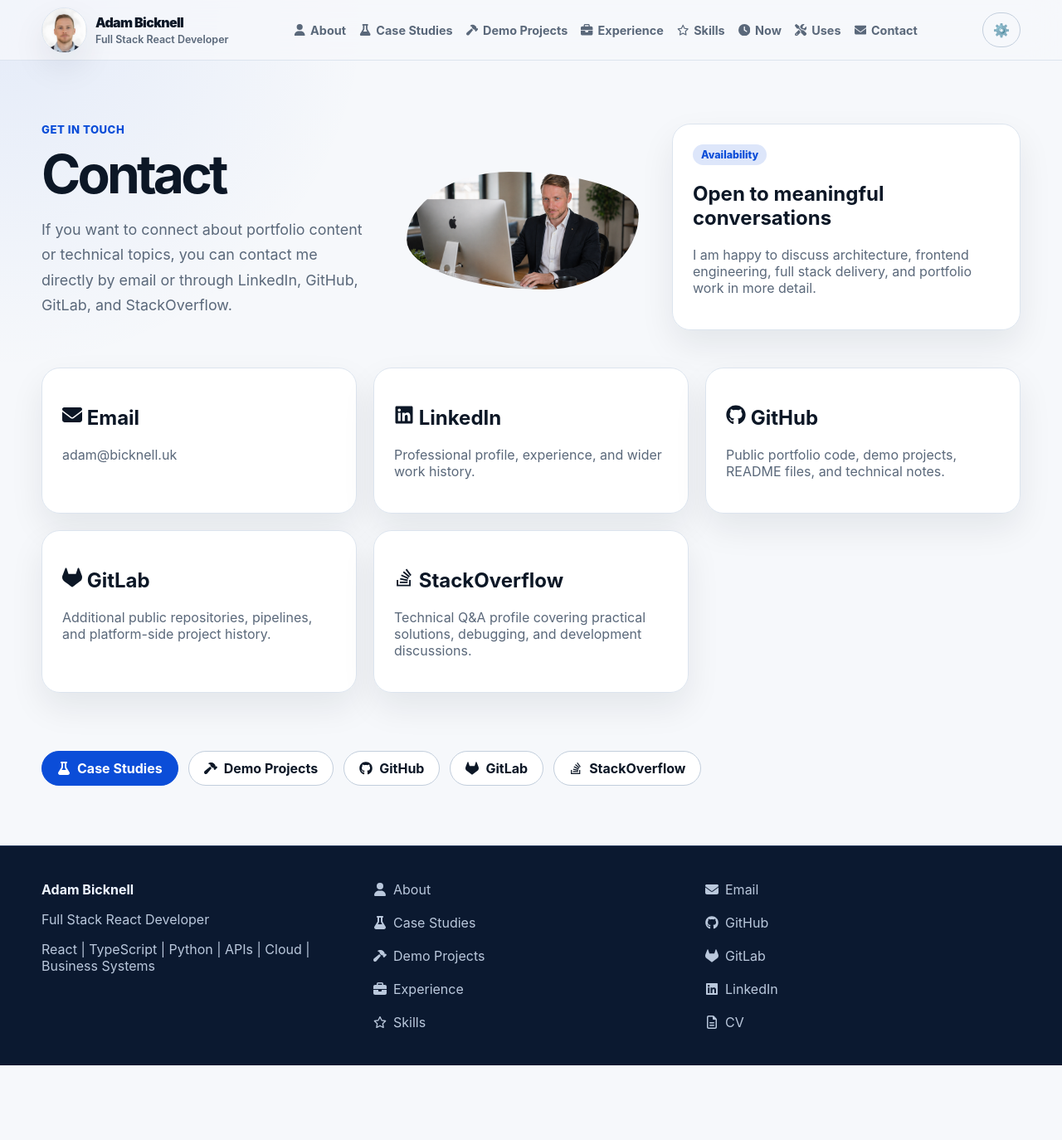
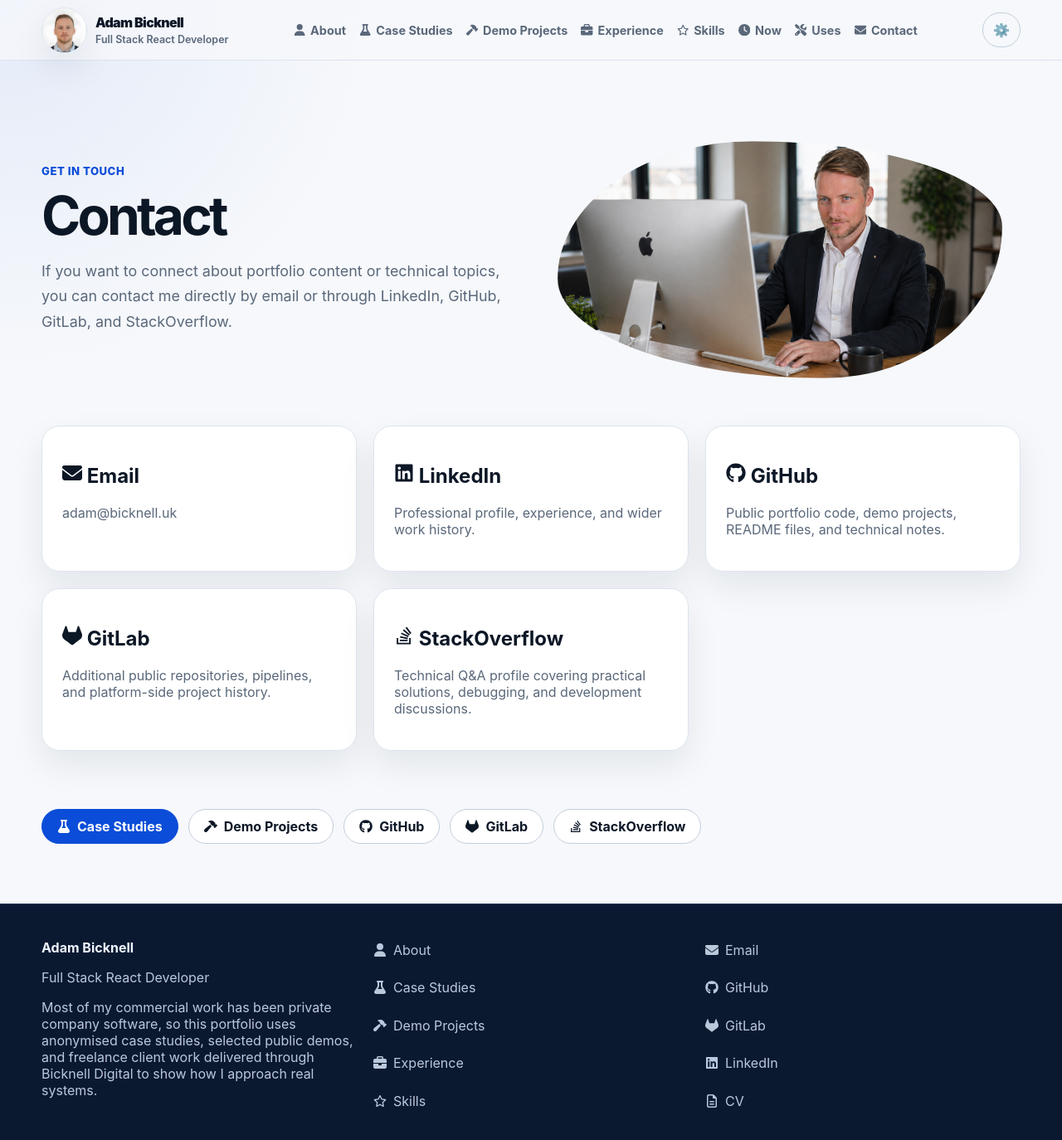
Before and after one commit to adambicknell/development-portfolio, a Next.js app: page /contact in a window 1280 px wide. Shown: the top 1374 px of the page at 83% size. Before the commit the page ends 1284 px from the top, so only its background shows below. Built offline with nearby package versions, Linux system fonts and the light colour scheme.

Commit message:
UPDATE: Various page copy.

```diff
--- a/src/app/contact/page.tsx
+++ b/src/app/contact/page.tsx
@@ -15,7 +15,7 @@
   return (
     <section className="section">
       <div className="container">
-        <div className="profile-hero-layout">
+        <div className="profile-hero-layout-two-column">
           <div className="animate-fade-in-left" style={{ maxWidth: 760 }}>
             <span className="eyebrow">Get in touch</span>
             <h1 className="h1">Contact</h1>
@@ -39,11 +39,6 @@
               </div>
             </div>
           </div>
-          <aside className="card animate-fade-in-right">
-            <span className="badge">Availability</span>
-            <h2>Open to meaningful conversations</h2>
-            <p className="muted">I am happy to discuss architecture, frontend engineering, full stack delivery, and portfolio work in more detail.</p>
-          </aside>
         </div>
 
         <div className="grid grid-3 section-tight">
--- a/src/app/globals.css
+++ b/src/app/globals.css
@@ -262,6 +262,13 @@
 .profile-hero-layout {
   display: grid;
   grid-template-columns: minmax(0, 1fr) minmax(240px, 320px) minmax(0, 420px);
+  align-items: center;
+  gap: 20px;
+}
+
+.profile-hero-layout-two-column {
+  display: grid;
+  grid-template-columns: minmax(0, 1fr) minmax(0, 1fr);
   align-items: center;
   gap: 20px;
 }
@@ -678,6 +685,7 @@
   .grid-3,
   .grid-4,
   .profile-hero-layout,
+  .profile-hero-layout-two-column,
   .hero-grid,
   .hero-home-layout {
     grid-template-columns: 1fr;
--- a/src/components/layout/Footer.tsx
+++ b/src/components/layout/Footer.tsx
@@ -1,12 +1,12 @@
-import Link from 'next/link';
-import { navItems, site } from '@/data/site';
-import { navIconMap, socialIconMap } from '@/data/navIcons';
+import Link from "next/link";
+import { navItems, site } from "@/data/site";
+import { navIconMap, socialIconMap } from "@/data/navIcons";
 
 const socialLinks = [
-  { href: `mailto:${site.email}`, label: 'Email', icon: socialIconMap.Email },
-  { href: site.github, label: 'GitHub', icon: socialIconMap.GitHub },
-  { href: site.gitlab, label: 'GitLab', icon: socialIconMap.GitLab },
-  { href: site.linkedin, label: 'LinkedIn', icon: socialIconMap.LinkedIn },
+  { href: `mailto:${site.email}`, label: "Email", icon: socialIconMap.Email },
+  { href: site.github, label: "GitHub", icon: socialIconMap.GitHub },
+  { href: site.gitlab, label: "GitLab", icon: socialIconMap.GitLab },
+  { href: site.linkedin, label: "LinkedIn", icon: socialIconMap.LinkedIn },
 ] as const;
 
 export function Footer() {
@@ -16,13 +16,22 @@
         <div>
           <strong>{site.name}</strong>
           <p className="muted">{site.role}</p>
-          <p className="muted">{site.headline}</p>
+          <p className="muted">
+            Most of my commercial work has been private company software, so
+            this portfolio uses anonymised case studies, selected public demos,
+            and freelance client work delivered through Bicknell Digital to show
+            how I approach real systems.
+          </p>
         </div>
         <div className="grid">
           {navItems.slice(0, 5).map((item) => {
             const Icon = navIconMap[item.label];
             return (
-              <Link key={item.href} href={item.href} className="footer-icon-link">
+              <Link
+                key={item.href}
+                href={item.href}
+                className="footer-icon-link"
+              >
                 {Icon ? <Icon aria-hidden="true" /> : null}
                 <span>{item.label}</span>
               </Link>
```
Also changed, not shown: src/app/about/page.tsx (+1 -6 lines), src/app/page.tsx (+2 -9 lines).
